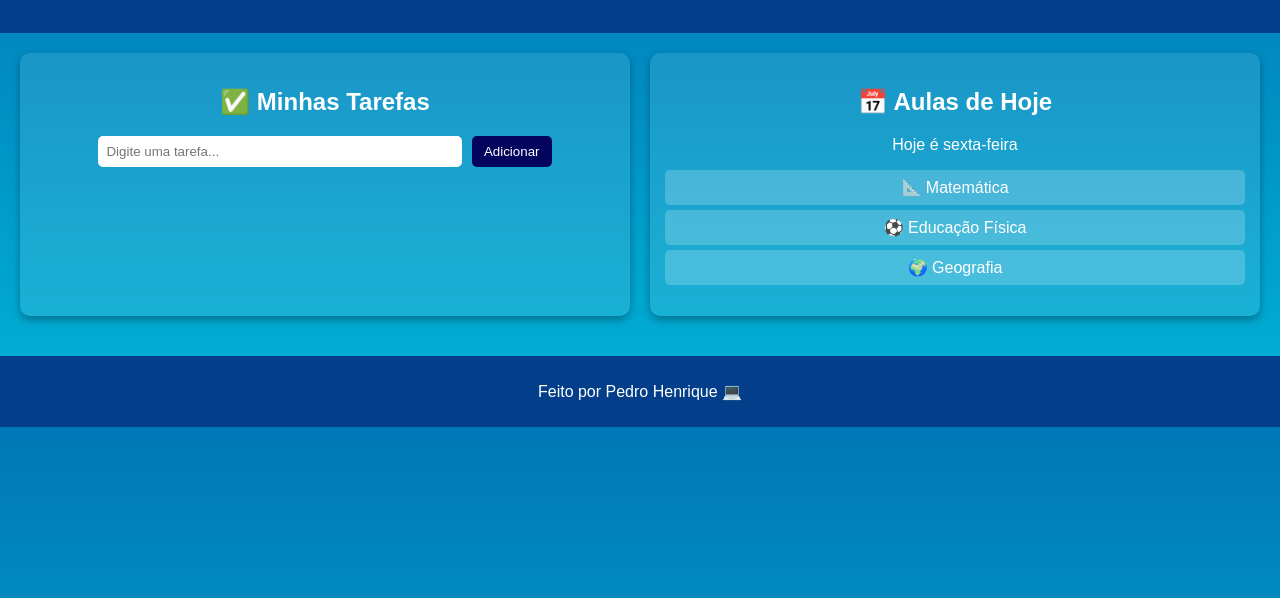
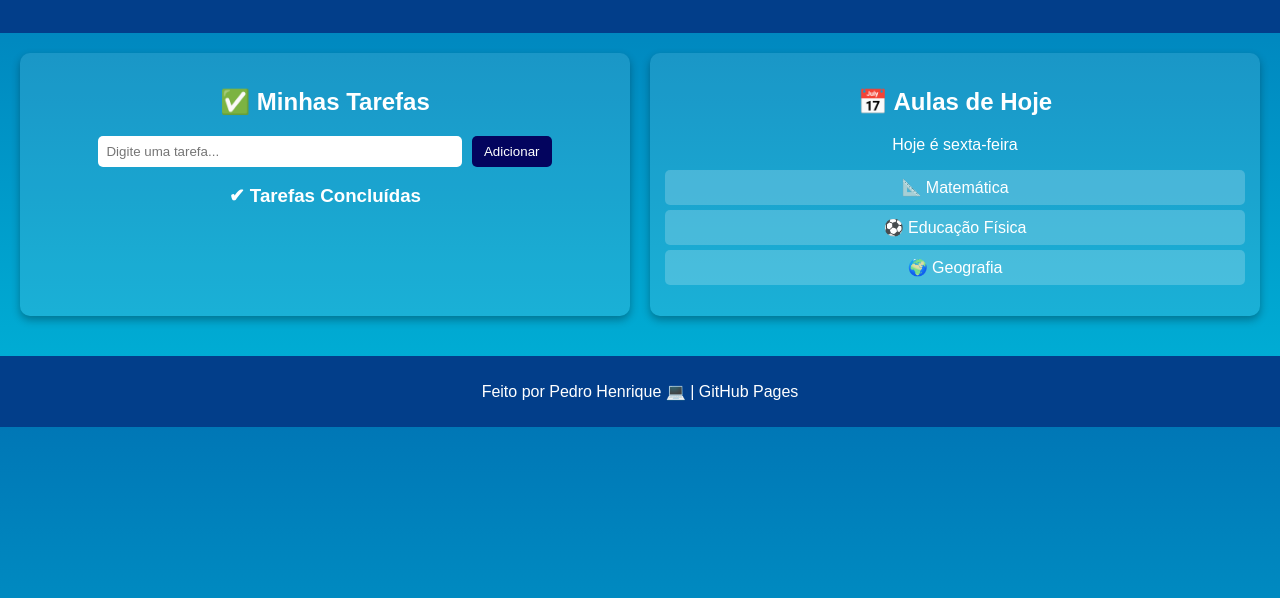
Before and after one commit to Tavares-cmda/futebol, a plain HTML site: page index.html in a window 1280 px wide. Shown: the part 122-720 px from the top of the page. Drawn offline with Linux system fonts and the light colour scheme.

Commit message:
Update index.html

```diff
--- a/index.html
+++ b/index.html
@@ -21,6 +21,8 @@
         <button onclick="adicionarTarefa()">Adicionar</button>
       </div>
       <ul id="listaTarefas"></ul>
+      <h3>✔ Tarefas Concluídas</h3>
+      <ul id="tarefasConcluidas"></ul>
     </section>
 
     <!-- Aulas do dia -->
@@ -32,7 +34,7 @@
   </main>
 
   <footer>
-    <p>Feito por Pedro Henrique 💻</p>
+    <p>Feito por Pedro Henrique 💻 | GitHub Pages</p>
   </footer>
 
   <script src="script.js"></script>
```
